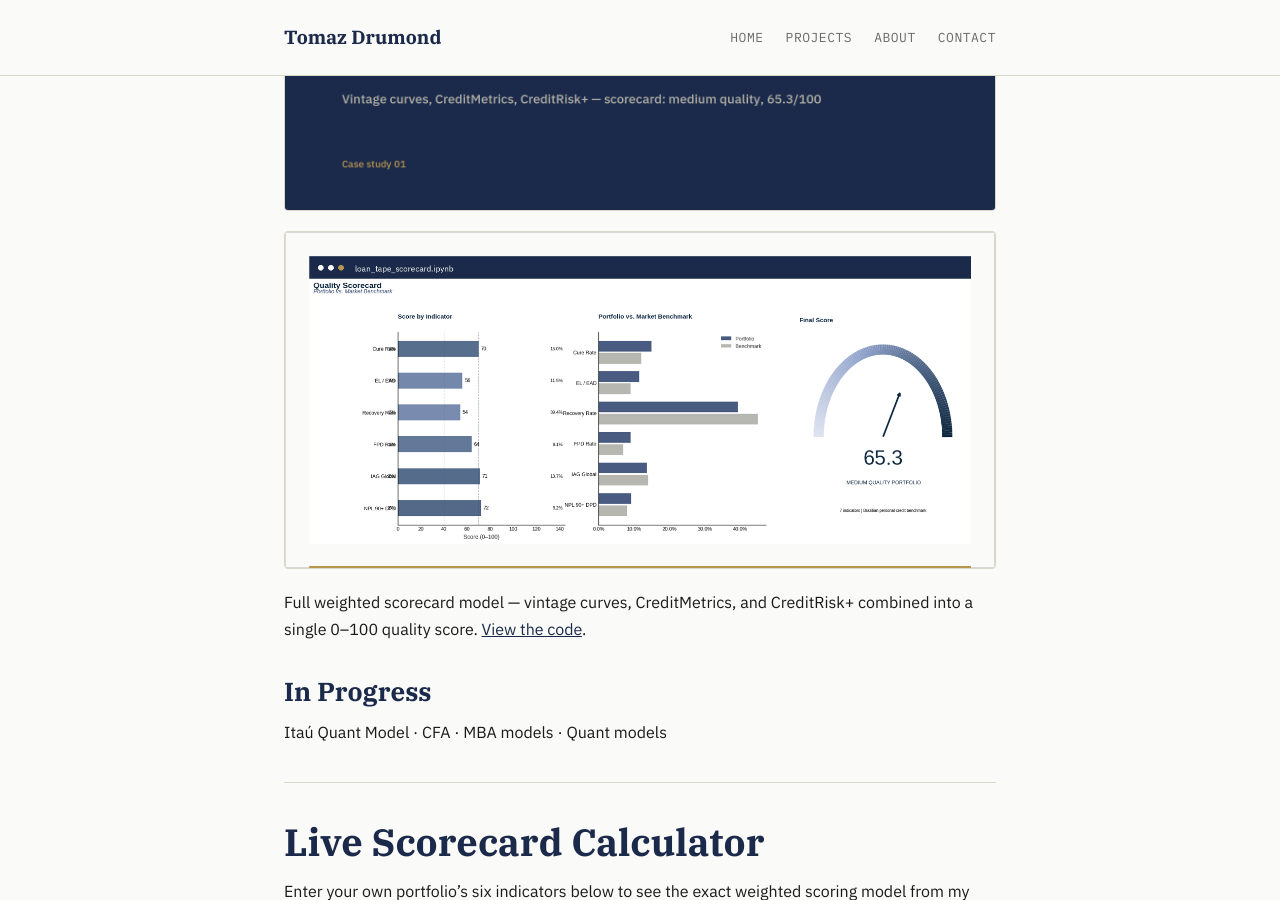
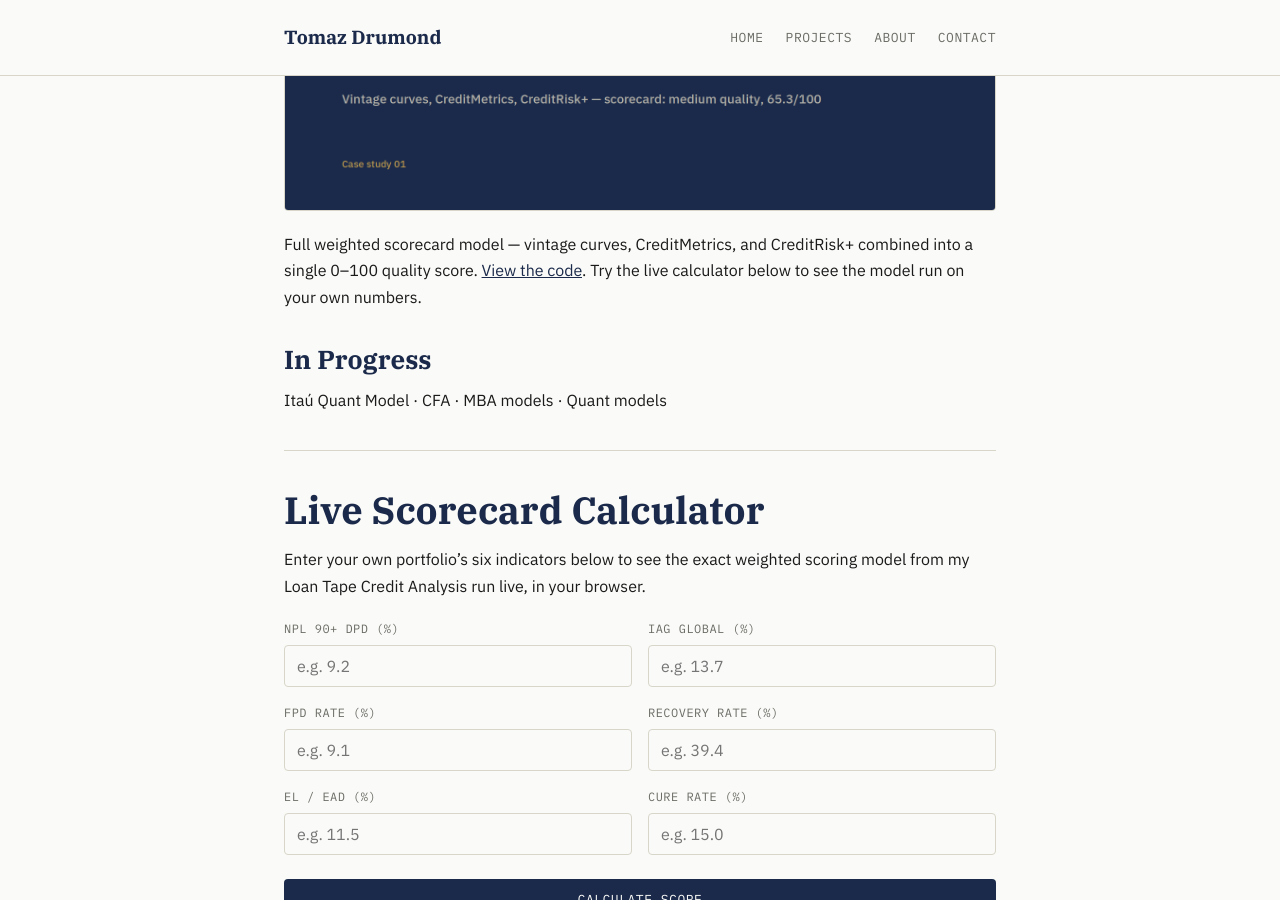
Before and after one commit to TomazDrumond/TomazDrumond.github.io, a Jekyll site: the page built from index.md, in a window 1280 px wide and 900 px high, scrolled down 1106 px. Built offline with Jekyll 4.4.1, drawn with Linux system fonts in a browser that asks for light colours.

Commit message:
Enhance project details and add live calculator
Updated project section with additional information about the scorecard model and added a live calculator feature.

```diff
--- a/index.md
+++ b/index.md
@@ -14,9 +14,8 @@
 # Projects
 ## Done
 ![Loan Tape Credit Analysis](/asset/images/cover_loantape.png)
-![Scorecard](/asset/images/scorecard_framed.png)
 
-Full weighted scorecard model — vintage curves, CreditMetrics, and CreditRisk+ combined into a single 0–100 quality score. [View the code](https://github.com/TomazDrumond/MYREPO/blob/main/LoanTape_code_.ipynb).
+Full weighted scorecard model — vintage curves, CreditMetrics, and CreditRisk+ combined into a single 0–100 quality score. [View the code](https://github.com/TomazDrumond/MYREPO/blob/main/LoanTape_code_.ipynb). Try the live calculator below to see the model run on your own numbers.
 
 ## In Progress
 Itaú Quant Model · CFA · MBA models · Quant models
```
